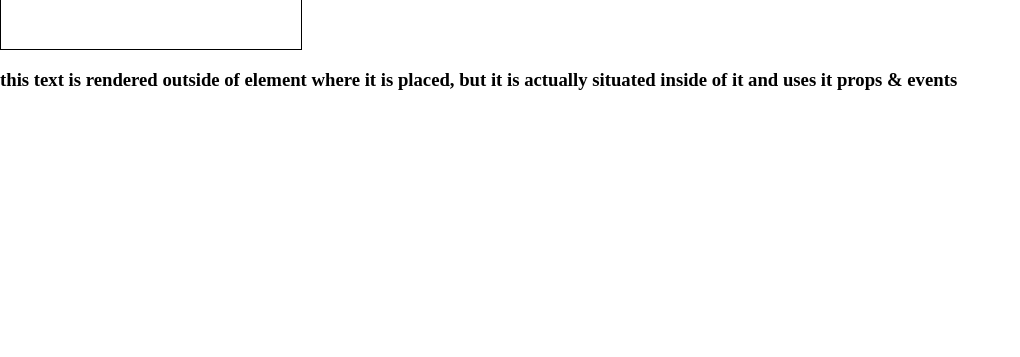
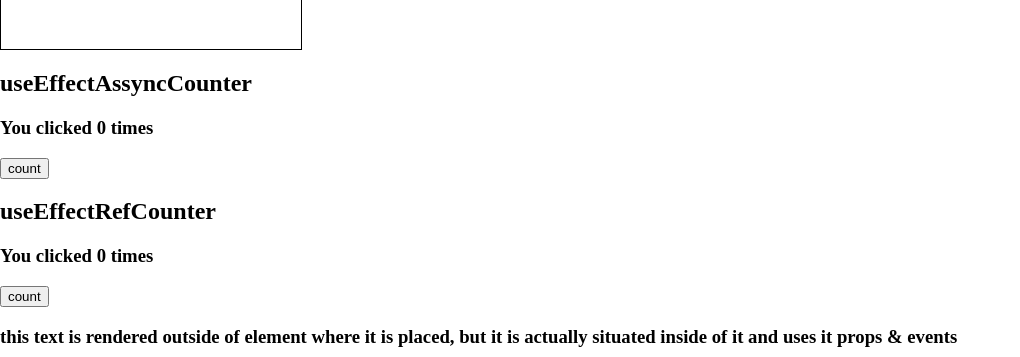
Before and after one commit to Akimba-png/react__deep-dive, a React (Vite) app: page / in a window 1280 px wide. Shown: the part 937-1294 px from the top of the page, without its empty margins (0-1020 px from the left). Before the commit the page ends 1046 px from the top, so only its background shows below. Built offline with nearby package versions, Linux system fonts and the light colour scheme.

Commit message:
feat: Adds useEffect state explainer

```diff
--- a/src/app.tsx
+++ b/src/app.tsx
@@ -3,6 +3,7 @@ import { ForwardRefPlayer } from './raect-basics/forwardRef/forwardRefPlayer';
 import { UseImperativeHandlePlayer } from './raect-basics/useImperativeHandle/useImperativeHandle';
 import { CreatePortalNode } from './raect-basics/createPortal/portalNode';
 import { CreatePortalModal } from './raect-basics/createPortal/portalModal';
+import { UseEffectAssyncCounter, UseEffectRefCounter } from './raect-basics/useEffect/useEffectAssyncCounter';
 
 function App(): JSX.Element {
   return (
@@ -13,6 +14,8 @@ function App(): JSX.Element {
       <UseImperativeHandlePlayer/>
       <CreatePortalNode />
       <CreatePortalModal />
+      <UseEffectAssyncCounter />
+      <UseEffectRefCounter />
     </>
   )
 }
--- /dev/null
+++ b/src/raect-basics/useEffect/useEffectAssyncCounter.tsx
@@ -0,0 +1,39 @@
+import { useState, useEffect, useRef } from 'react';
+
+export function UseEffectAssyncCounter(): JSX.Element {
+  const [ count, setCount ] = useState(0);
+  useEffect(() => {
+    setTimeout(() => console.log(`count is ${count}`), 2000);
+  });
+  return (
+    <>
+      <h2>useEffectAssyncCounter</h2>
+      <h3>You clicked {count} times</h3>
+      <button type='button' onClick={() => {setCount(count + 1)}}>
+        count
+      </button>
+    </>
+  );
+}
+
+export function UseEffectRefCounter(): JSX.Element {
+  const [ count, setCount ] = useState(0);
+  const counterRef = useRef(0);
+  useEffect(() => {
+    setTimeout(() => {
+      console.log(counterRef.current);
+    }, 2000);
+  });
+  return (
+    <>
+      <h2>useEffectRefCounter</h2>
+      <h3>You clicked {count} times</h3>
+      <button type='button' onClick={() => {
+        counterRef.current = count + 1;
+        setCount(count + 1);
+      }}>
+        count
+      </button>
+    </>
+  );
+}
```
Also changed, not shown: src/raect-basics/useEffect/readme.md (added).
